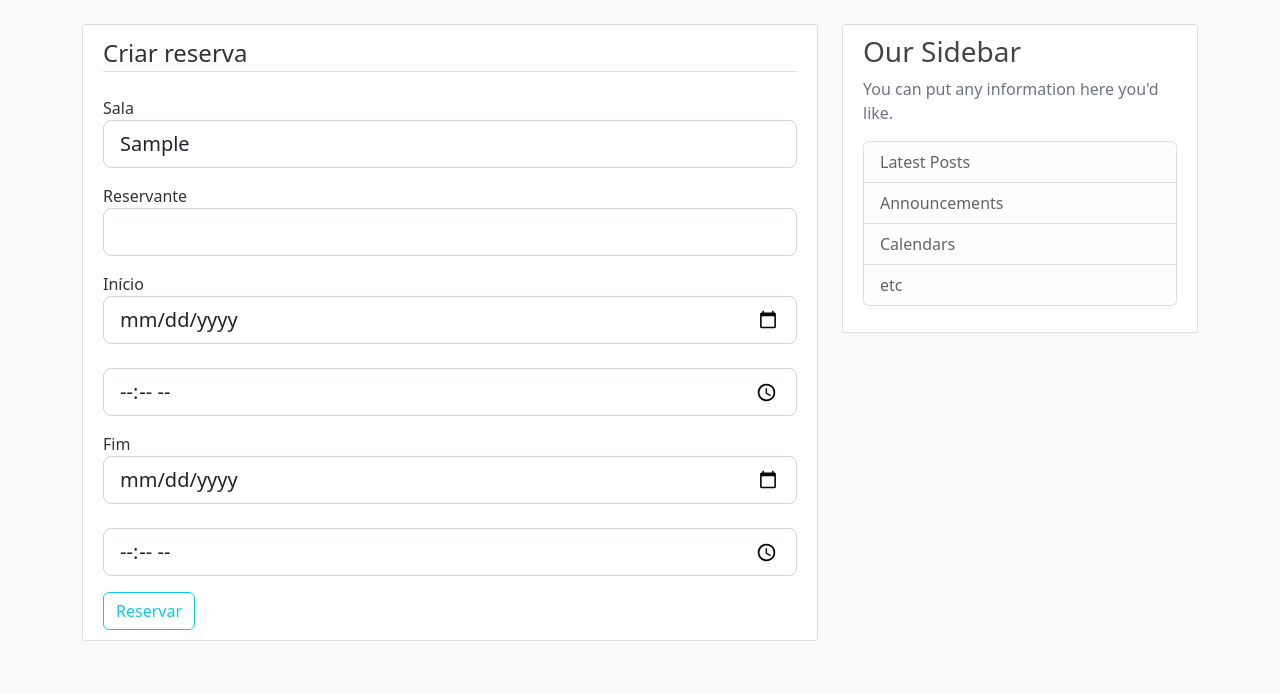
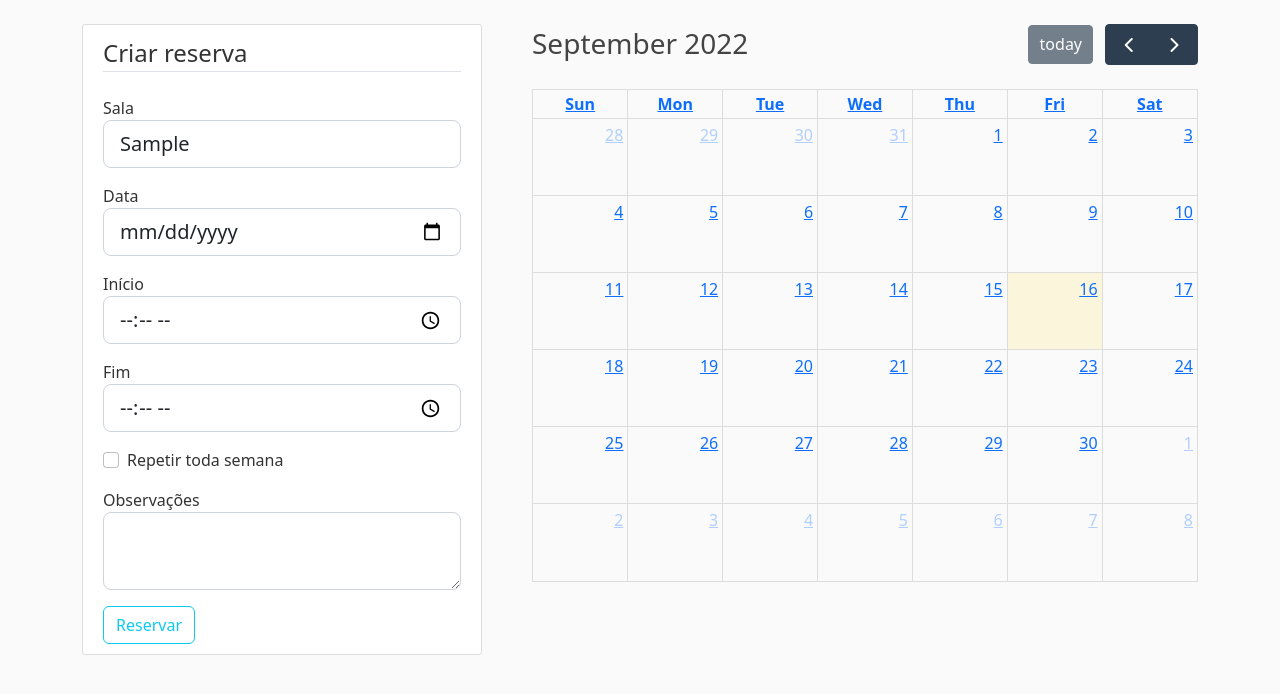
Before and after one commit to lucasalmrocha/reservasalas, a Flask app: page /reservas/new in a window 1280 px wide. Shown: the part 56-750 px from the top of the page. Run offline with Flask 2, Linux system fonts and the light colour scheme; a user stored in the database is signed in; tables that the repository leaves empty hold one stand-in row (values such as "Sample post"); lists and menus that the app fills with data are empty.

Commit message:
Add files via upload

```diff
--- a/reservasalas/reservas/forms.py
+++ b/reservasalas/reservas/forms.py
@@ -1,12 +1,16 @@
+from email.policy import default
+from wsgiref.validate import validator
+from xmlrpc.client import boolean
 from flask_wtf import FlaskForm
-from wtforms import StringField, SubmitField, SelectField, DateField, TimeField
-from wtforms.validators import DataRequired, InputRequired, Length
+from wtforms import StringField, SubmitField, SelectField, DateField, TimeField, TextAreaField, BooleanField
+from wtforms.validators import DataRequired, InputRequired, Length, Optional
 
 class ReservaForm(FlaskForm):
     sala = SelectField(u'Sala', coerce=int, validators=[DataRequired()]) #coerce faz com que o select retorne um valor especifico ao selecionar um item, no caso quero que ele retorne o id da sala escolhida
-    reservante = StringField('Reservante', validators=[DataRequired(), Length(min=5, max=50)])
-    data_inicio = DateField('Início', validators=[InputRequired()])
-    hora_inicio = TimeField('', validators=[DataRequired()], format='%H:%M')
-    data_fim = DateField('Fim', validators=[InputRequired()])
-    hora_fim = TimeField('', validators=[DataRequired()], format='%H:%M')
+    observacoes = TextAreaField('Observações', validators=[Length(max=120)])
+    data = DateField('Data', validators=[InputRequired()])
+    hora_inicio = TimeField('Início', validators=[DataRequired()], format='%H:%M')
+    hora_fim = TimeField('Fim', validators=[DataRequired()], format='%H:%M')
+    repetir = BooleanField('Repetir toda semana', default=False)
+    fim_repeticao = DateField('Repetir até', validators=[Optional()])
     submit = SubmitField('Reservar')
--- a/reservasalas/reservas/routes.py
+++ b/reservasalas/reservas/routes.py
@@ -1,12 +1,15 @@
-from datetime import datetime
+from datetime import datetime, timedelta
 from flask import (render_template, url_for, flash,
 					redirect, request, abort, Blueprint)
 from flask_login import current_user, login_required
 from reservasalas import db
 from reservasalas.models import Reservas, Sala
 from reservasalas.reservas.forms import ReservaForm
-
+from reservasalas.reservas.utils import verificaConflitoDataReservas
 from flask import Blueprint
+#from collections import namedtuple
+from sqlalchemy import and_
+from wtforms.validators import InputRequired
 
 reservas = Blueprint('reservas', __name__)
 
@@ -14,22 +17,53 @@ reservas = Blueprint('reservas', __name__)
 @login_required
 def nova_reserva():
 	form = ReservaForm()
+
 	#trazendo as salas do banco de dados para o select de sala
 	salas = Sala.query.order_by(Sala.sala)
 	lista_salas = [(i.id, i.sala) for i in salas]
 	form.sala.choices=lista_salas
+
+	if form.repetir.data == True:
+		form.fim_repeticao.validators=[InputRequired()]
+
 	if form.validate_on_submit():
-		reserva = Reservas(sala_id=form.sala.data, reservante=form.reservante.data,
-		 inicio=datetime.combine(form.data_inicio.data,form.hora_inicio.data), fim=datetime.combine(form.data_fim.data,form.hora_fim.data), author = current_user)
-		db.session.add(reserva)
-		db.session.commit()
-		flash('Reserva cadastrada!', 'success')
-		return redirect(url_for('main.home'))
+		datetime_inicio = datetime.combine(form.data.data,form.hora_inicio.data)
+		datetime_fim = datetime.combine(form.data.data,form.hora_fim.data)
+
+		#trazendo a lista de reservas para verificar se há algum overlaping na hora de cadastrar reservas
+		lista_reservas = Reservas.query.filter(and_(Reservas.fim>datetime.today(), Reservas.sala_id==form.sala.data))
+		lista_horarios_reservas = [[inicio.inicio for inicio in lista_reservas], [fim.fim for fim in lista_reservas]]
+
+		if form.hora_inicio.data>=form.hora_fim.data:
+			flash('O horário final não pode ser menor ou igual ao horário inicial!')
+		elif verificaConflitoDataReservas(lista_horarios_reservas, datetime_inicio, datetime_fim) == True: #verificando se há overlaping de reserva
+			flash('Já existe uma reserva para esta sala neste horário!', 'warning')
+		else :
+			if form.repetir.data == True:
+				date_fim_repeticao = form.fim_repeticao.data
+				repeticoes = ((date_fim_repeticao-form.data.data).days)/7
+				for i in range(0,int(repeticoes)):
+					reserva = Reservas(sala_id=form.sala.data, observacoes=form.observacoes.data, reservante=current_user.username,
+					inicio=datetime_inicio+timedelta(days=i * 7), fim=datetime_fim+timedelta(days=i*7), data_creacao=datetime.today(), author = current_user)
+					db.session.add(reserva)
+					db.session.commit()
+				flash('Reservas cadastradas!', 'success')
+			else:
+				reserva = Reservas(sala_id=form.sala.data, observacoes=form.observacoes.data, reservante=current_user.username,
+				inicio=datetime_inicio, fim=datetime_fim, data_creacao=datetime.today(), author = current_user)
+				db.session.add(reserva)
+				db.session.commit()
+				flash('Reserva cadastrada!', 'success')
+			return redirect(url_for('reservas.ver_reservas'))
+
 	return render_template('criar_reserva.html', title='Nova Sala', form = form, legend="Criar reserva")
 
 @reservas.route("/reservas/<int:reserva_id>")
 def reserva(reserva_id):
 	reserva = Reservas.query.get_or_404(reserva_id)
+	flash(str(type(reserva.fim)))
+	flash(str(reserva.fim.strftime('%H:%M')))
+
 	sala = Sala.query.get_or_404(reserva.sala_id)
 	return render_template('reserva.html', reserva=reserva, sala=sala)
 
@@ -45,18 +79,17 @@ def update_reserva(reserva_id):
 	form.sala.choices=lista_salas
 	if form.validate_on_submit():
 		reserva.sala_id = form.sala.data
-		reserva.reservante = form.reservante.data
-		reserva.inicio = datetime.combine(form.data_inicio.data,form.hora_inicio.data)
-		reserva.fim = datetime.combine(form.data_fim.data,form.hora_fim.data)
+		reserva.observacoes = form.observacoes.data
+		reserva.inicio = datetime.combine(form.data.data,form.hora_inicio.data)
+		reserva.fim = datetime.combine(form.data.data,form.hora_fim.data)
 		db.session.commit()
 		flash('Reserva atualizada!', 'success')
 		return redirect(url_for('reservas.reserva', reserva_id=reserva.id))
 	elif request.method == 'GET':
 		form.sala.data = Sala.query.get_or_404(reserva.sala_id)
-		form.reservante.data = reserva.reservante
-		form.data_inicio.data = reserva.inicio
+		form.observacoes.data = reserva.observacoes
+		form.data.data = reserva.inicio
 		form.hora_inicio.data = reserva.inicio
-		form.data_fim.data = reserva.fim
 		form.hora_fim.data = reserva.fim
 	return render_template('criar_reserva.html', title='Atualizar reserva', form=form, legend="Atualizar reserva")
 
@@ -76,6 +109,7 @@ def ver_reservas():
 	page = request.args.get('page', 1, type=int)
 	#lista de reservas que estão válidas (salas reservadas para o momento atual ou posterior)
 	# no momento em que o usuário está acessando o sistema
-	reservas = Reservas.query.filter(Reservas.fim>=datetime.today()).order_by(Reservas.inicio).paginate(page=page, per_page=2)
+	reservas = Reservas.query.filter(Reservas.fim>=datetime.today()).order_by(Reservas.inicio).paginate(page=page, per_page=5)
+	reservas_events = Reservas.query.filter(Reservas.fim>=datetime.today()).order_by(Reservas.inicio)
 	salas = Sala.query.order_by()
-	return render_template('ver_reservas.html', reservas=reservas, salas=salas)
+	return render_template('ver_reservas.html', reservas=reservas, salas=salas, events=reservas_events)
--- a/reservasalas/static/main.css
+++ b/reservasalas/static/main.css
@@ -2,6 +2,7 @@ body {
   background: #fafafa;
   color: #333333;
   margin-top: 5rem;
+  display: flex;
 }
 
 h1, h2, h3, h4, h5, h6 {
@@ -78,3 +79,21 @@ body {
 .account-heading {
   font-size: 2.5rem;
 }
+
+.site-header .navbar-nav .nav-link-right{
+  float: right;
+}
+
+.col-md-8 {
+  width: 400px;
+}
+
+.calendar {
+  flex-grow: 1;
+  margin-left: 50px;
+  /* max-width: 60%; */
+}
+
+.container {
+  display: flex;
+}
--- /dev/null
+++ b/reservasalas/templates/calendar.html
@@ -0,0 +1,29 @@
+{% block content %}
+    <div id="calendar" style="flex-grow: 1;">
+        <script>
+            let calendarEl = document.getElementById('calendar');
+            document.addEventListener('DOMContentLoaded', function() {
+                var calendarEl = document.getElementById('calendar');
+                let calendar = new FullCalendar.Calendar(calendarEl, {
+                    events : [
+                        {% for event in events %}
+                            {
+                                title : '{{ event.reservante }}',
+                                start : '{{ event.inicio }}',
+                                end: '{{ event.fim }}',
+                                url: "{{ url_for('reservas.reserva', reserva_id=event.id) }}",
+                            },
+                        {% endfor %}
+                ],
+                eventDidMount: function(info) {
+                    $(info.el).tooltip({
+                        title: "Início:"+info.event.start+" Fim:"+info.event.end,
+                        container: 'body',
+                        delay: { "show": 50, "hide": 50 }
+                    });
+                }});
+                calendar.render();
+            });
+        </script>
+    </div>
+{% endblock content %}
--- a/reservasalas/templates/criar_reserva.html
+++ b/reservasalas/templates/criar_reserva.html
@@ -19,32 +19,21 @@
                     {% endif %}
                 </div>
                 </p>
-                <div class="form-group">
-                    {{ form.reservante.label(class="form-control-label") }}
-                    {% if form.reservante.errors %}
-                        {{ form.reservante(class="form-control form-control-lg is-invalid") }}
+                <div>
+                    {{ form.data.label(class="form-control-label") }}
+                    {% if form.data.errors %}
+                        {{ form.data(class="form-control form-control-lg is-invalid") }}
                         <div class="invalid-feedback">
-                            {% for error in form.reservante.errors %}
+                            {% for error in form.data.errors %}
                                 <span>{{ error }}</span>
                             {% endfor %}
                         </div>
                     {% else %}
-                        {{ form.reservante(class="form-control form-control-lg") }}
+                        {{ form.data(class="form-control form-control-lg") }}
                     {% endif %}
                 </div>
                 </p>
                 <div class="form-group">
-                    {{ form.data_inicio.label(class="form-control-label") }}
-                    {% if form.data_inicio.errors %}
-                        {{ form.data_inicio(class="form-control form-control-lg is-invalid") }}
-                        <div class="invalid-feedback">
-                            {% for error in form.data_inicio.errors %}
-                                <span>{{ error }}</span>
-                            {% endfor %}
-                        </div>
-                    {% else %}
-                        {{ form.data_inicio(class="form-control form-control-lg") }}
-                    {% endif %}
                     {{ form.hora_inicio.label(class="form-control-label") }}
                     {% if form.hora_inicio.errors %}
                         {{ form.hora_inicio(class="form-control form-control-lg is-invalid") }}
@@ -59,17 +48,6 @@
                 </div>
                 </p>
                 <div class="form-group">
-                    {{ form.data_fim.label(class="form-control-label") }}
-                    {% if form.data_fim.errors %}
-                        {{ form.data_fim(class="form-control form-control-lg is-invalid") }}
-                        <div class="invalid-feedback">
-                            {% for error in form.data_fim.errors %}
-                                <span>{{ error }}</span>
-                            {% endfor %}
-                        </div>
-                    {% else %}
-                        {{ form.data_fim(class="form-control form-control-lg") }}
-                    {% endif %}
                     {{ form.hora_fim.label(class="form-control-label") }}
                     {% if form.hora_fim.errors %}
                         {{ form.hora_fim(class="form-control form-control-lg is-invalid") }}
@@ -82,6 +60,60 @@
                         {{ form.hora_fim(class="form-control form-control-lg") }}
                     {% endif %}
                 </div>
+                </p>
+                <script>
+                    function mostrarDataFimRepeticao(el){
+                            //colocando limite de maximo e minimo para a data de fim de repetição
+                            var numero_meses_para_fim_repeticao = 3
+
+                            var date = new Date();
+                            day = String(date.getDate()).padStart(2,'0')
+                            month_min = String(date.getMonth()+1).padStart(2,'0') //janeiro é 0 por isso "+1"
+                            month_max = String(date.getMonth()+numero_meses_para_fim_repeticao).padStart(2,'0')
+                            year = date.getFullYear()
+                            date = year+"-"+(month_max)+"-"+day
+                            document.getElementById('fim_repeticao').max = date;
+                            date = year+"-"+month_min+"-"+day
+                            document.getElementById('fim_repeticao').min = date;
+
+                            if(document.getElementById('repetir').checked)
+                                document.getElementById(el).style.display = 'block';
+                            else
+                                document.getElementById(el).style.display = 'none';
+                    }
+                </script>
+                <div class="form-check">
+                    {{ form.repetir(class="form-check-input", onclick="mostrarDataFimRepeticao('data_repetir')", autocomplete="off" ) }}
+                    {{ form.repetir.label(class="form-check-label") }}
+                </div>
+                </p>
+                <div id="data_repetir" style="display:none;">
+                    {{ form.fim_repeticao.label(class="form-control-label") }}
+                    {% if form.fim_repeticao.errors %}
+                        {{ form.fim_repeticao(class="form-control form-control-lg is-invalid") }}
+                        <div class="invalid-feedback">
+                            {% for error in form.fim_repeticao.errors %}
+                                <span>{{ error }}</span>
+                            {% endfor %}
+                        </div>
+                    {% else %}
+                        {{ form.fim_repeticao(class="form-control form-control-lg") }}
+                    {% endif %}
+                </div>
+                </p>
+                <div class="form-group">
+                    {{ form.observacoes.label(class="form-control-label") }}
+                    {% if form.observacoes.errors %}
+                        {{ form.observacoes(class="form-control form-control-lg is-invalid") }}
+                        <div class="invalid-feedback">
+                            {% for error in form.observacoes.errors %}
+                                <span>{{ error }}</span>
+                            {% endfor %}
+                        </div>
+                    {% else %}
+                        {{ form.observacoes(class="form-control form-control-lg") }}
+                    {% endif %}
+                </div>
             </fieldset>
             </p>
             <div class="form-group">
--- a/reservasalas/templates/home.html
+++ b/reservasalas/templates/home.html
@@ -14,6 +14,7 @@
               <small class="text-muted">Reservado agora</small>
             {% endif %}
           {% endfor %}
+          <a class="mr-2" href="{{ url_for('main.home_calendar', sala_id=sala.id) }}">Ver reservas</a>
         </div>
       </article>
     {% endfor %}
--- a/reservasalas/templates/layout.html
+++ b/reservasalas/templates/layout.html
@@ -7,6 +7,17 @@
 	<!-- Bootstrap CSS -->
 	<link href="https://cdn.jsdelivr.net/npm/bootstrap@5.2.0/dist/css/bootstrap.min.css" rel="stylesheet" integrity="sha384-gH2yIJqKdNHPEq0n4Mqa/HGKIhSkIHeL5AyhkYV8i59U5AR6csBvApHHNl/vI1Bx" crossorigin="anonymous">
 	<link rel="stylesheet" type="text/css" href="{{ url_for('static', filename='main.css') }}">
+
+	<!-- Calendar.JS -->
+	<link rel="stylesheet" href="https://cdn.jsdelivr.net/npm/fullcalendar@5.11.3/main.min.css">
+	<script src="https://cdn.jsdelivr.net/npm/fullcalendar@5.11.3/main.min.js"></script>
+
+	<!-- CSS -->
+	<script src="https://cdn.jsdelivr.net/npm/@popperjs/core@2.11.5/dist/umd/popper.min.js" integrity="sha384-Xe+8cL9oJa6tN/veChSP7q+mnSPaj5Bcu9mPX5F5xIGE0DVittaqT5lorf0EI7Vk" crossorigin="anonymous"></script>
+	<script src="https://cdn.jsdelivr.net/npm/bootstrap@5.2.0/dist/js/bootstrap.min.js" integrity="sha384-ODmDIVzN+pFdexxHEHFBQH3/9/vQ9uori45z4JjnFsRydbmQbmL5t1tQ0culUzyK" crossorigin="anonymous"></script>
+
+	<!-- jquery -->
+	<script src="https://code.jquery.com/jquery-3.6.1.js"></script>
 
 	{% if title %}
 		<title>Reserva de salas - {{title}}</title>
@@ -40,12 +51,16 @@
 							<a class="nav-item nav-link" href="{{ url_for('users.register') }}">Register</a>
 						{% endif %}
 					</div>
+					<!--<form method="POST" action="{{"""url_for('main.search')"""}}" class="d-flex">
+						{{""" form.hidden_tag() """}}
+						<input class="form-control me-2" type="search" placeholder="Procurar sala" aria-label="Search", name="searched">
+						<button class="btn btn-outline-secondary" type="submit">Pesquisar</button>
+					</form>-->
 				</div>
 			</div>
 		</nav>
 	</header>
 	<main role="main" class="container">
-	<div class="row">
 		<div class="col-md-8">
 			{% with messages = get_flashed_messages(with_categories=true) %}
 				{% if messages %}
@@ -58,7 +73,7 @@
 			{% endwith %}
 		{% block content %}{% endblock %}
 		</div>
-    <!----><div class="col-md-4">
+		<!--<div class="col-md-4">
 		<div class="content-section">
 			<h3>Our Sidebar</h3>
 			<p class='text-muted'>You can put any information here you'd like.
@@ -69,12 +84,10 @@
 				<li class="list-group-item list-group-item-light">etc</li>
 			</ul>
 			</p>
-      </div><!---->
-    </div>
+		</div>-->
+		<div class="calendar">
+			{% include "calendar.html" %}
 		</div>
 	</main>
-
-	<script src="https://cdn.jsdelivr.net/npm/@popperjs/core@2.11.5/dist/umd/popper.min.js" integrity="sha384-Xe+8cL9oJa6tN/veChSP7q+mnSPaj5Bcu9mPX5F5xIGE0DVittaqT5lorf0EI7Vk" crossorigin="anonymous"></script>
-	<script src="https://cdn.jsdelivr.net/npm/bootstrap@5.2.0/dist/js/bootstrap.min.js" integrity="sha384-ODmDIVzN+pFdexxHEHFBQH3/9/vQ9uori45z4JjnFsRydbmQbmL5t1tQ0culUzyK" crossorigin="anonymous"></script>
 </body>
 </html>
--- a/reservasalas/users/routes.py
+++ b/reservasalas/users/routes.py
@@ -3,7 +3,7 @@ from flask_login import login_user, current_user, logout_user, login_required
 from reservasalas import db, bcrypt
 from reservasalas.models import User, Sala
 from reservasalas.users.forms import RegistrationForm, LoginForm, UpdateAccountForm
-from reservasalas.users.utils import save_picture
+#from reservasalas.users.utils import save_picture
 
 users = Blueprint('users', __name__)
 
```
Also changed, not shown: reservasalas/main/forms.py (added, +7 -0 lines), reservasalas/main/routes.py (+27 -1 lines), reservasalas/models.py (+5 -3 lines), reservasalas/reservas/test_utils_reservas.py (added, +93 -0 lines), reservasalas/reservas/utils.py (added, +14 -0 lines), reservasalas/tests/__init__.py (added). Lines whose indentation alone changed are shown as unchanged.
